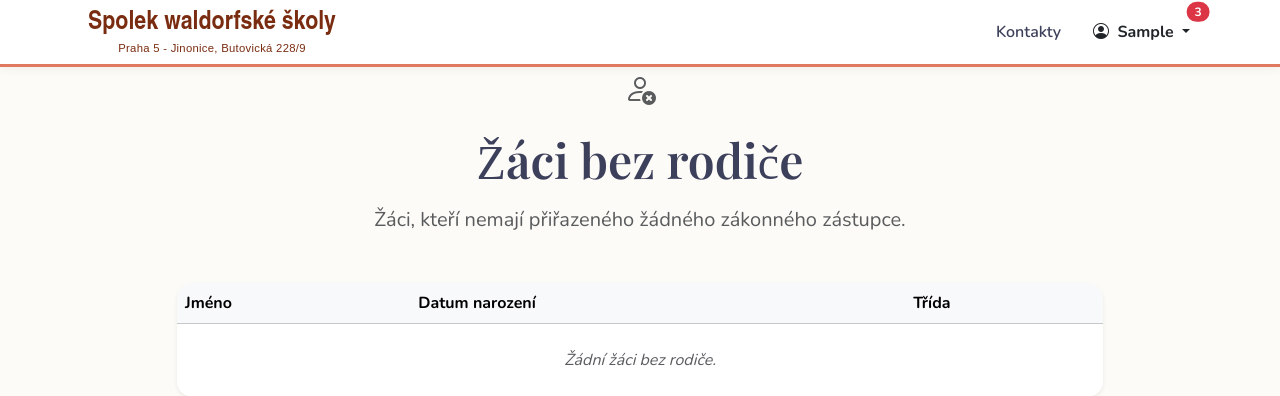
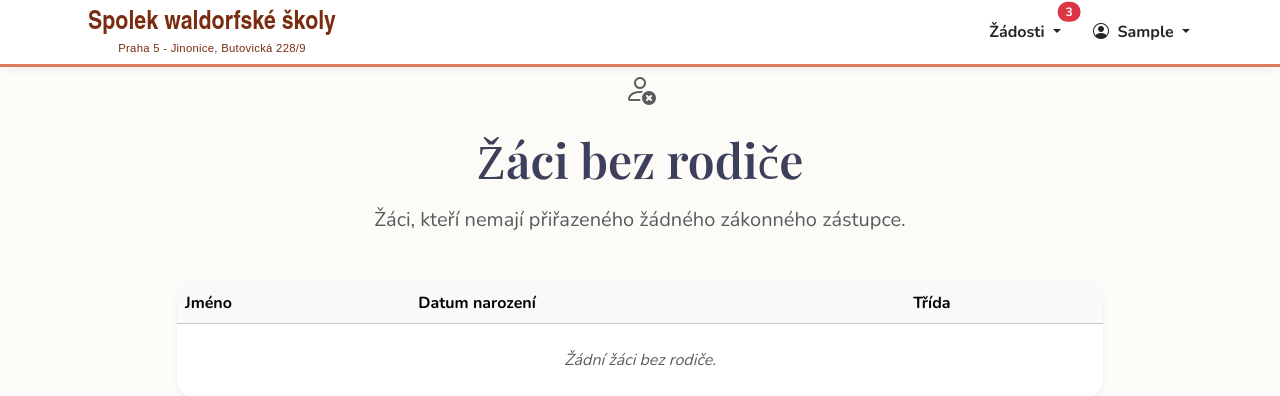
Before and after one commit to jenda1/wjw, a Django app: page /orphan_students in a window 1280 px wide. Shown: the top 396 px of the page. Run offline with Django 5.2, Linux system fonts and the light colour scheme; a user stored in the database is signed in; tables that the repository leaves empty hold one stand-in row (values such as "Sample post"); parts of the project's set-up code (start-up, migrations or seed data) failed here and were passed over; some libraries are stand-ins or nearby versions; some web fonts are replaced.

Commit message:
uprava menu - zadosti to noveho menu

```diff
--- a/main/templates/main/base.html
+++ b/main/templates/main/base.html
@@ -2,13 +2,11 @@
 
 {% block menu %}
 <ul class="navbar-nav ms-auto">
-    <li class="nav-item"><a class="nav-link" href="https://www.waldorfjinonice.cz/spolek-rodicu/">Kontakty</a></li>
-
     {% if user.is_authenticated %}
+    {% if can_approve_requests %}
     <li class="nav-item dropdown ms-lg-3">
-        <a class="nav-link dropdown-toggle fw-bold text-dark position-relative" href="#" id="userDropdown" role="button" data-bs-toggle="dropdown" aria-expanded="false">
-            <i class="bi bi-person-circle me-1"></i>
-            {{ user.first_name|default:user.username }}
+        <a class="nav-link dropdown-toggle fw-bold text-dark position-relative" href="#" id="requestsDropdown" role="button" data-bs-toggle="dropdown" aria-expanded="false">
+            Žádosti
             {% if pending_requests_count %}
             <span class="position-absolute top-0 start-100 translate-middle badge rounded-pill bg-danger">
                 {{ pending_requests_count }}
@@ -16,9 +14,7 @@
             </span>
             {% endif %}
         </a>
-        <ul class="dropdown-menu dropdown-menu-end border-0 shadow-sm rounded-3" aria-labelledby="userDropdown">
-            <li><a class="dropdown-item" href="{% url 'profile_edit' %}"><i class="bi bi-gear me-2"></i>Nastavení</a></li>
-            {% if can_approve_requests %}
+        <ul class="dropdown-menu dropdown-menu-end border-0 shadow-sm rounded-3" aria-labelledby="requestsDropdown">
             <li>
                 <a class="dropdown-item d-flex justify-content-between align-items-center" href="{% url 'membership_requests' %}">
                     <span><i class="bi bi-person-badge me-2"></i>Žádosti o členství</span>
@@ -51,7 +47,16 @@
                     {% endif %}
                 </a>
             </li>
-            {% endif %}
+        </ul>
+    </li>
+    {% endif %}
+    <li class="nav-item dropdown ms-lg-3">
+        <a class="nav-link dropdown-toggle fw-bold text-dark" href="#" id="userDropdown" role="button" data-bs-toggle="dropdown" aria-expanded="false">
+            <i class="bi bi-person-circle me-1"></i>
+            {{ user.first_name|default:user.username }}
+        </a>
+        <ul class="dropdown-menu dropdown-menu-end border-0 shadow-sm rounded-3" aria-labelledby="userDropdown">
+            <li><a class="dropdown-item" href="{% url 'profile_edit' %}"><i class="bi bi-gear me-2"></i>Nastavení</a></li>
             <li><hr class="dropdown-divider"></li>
             <li>
                 <form action="{% url 'account_logout' %}" method="post" class="px-3 py-1">
```
